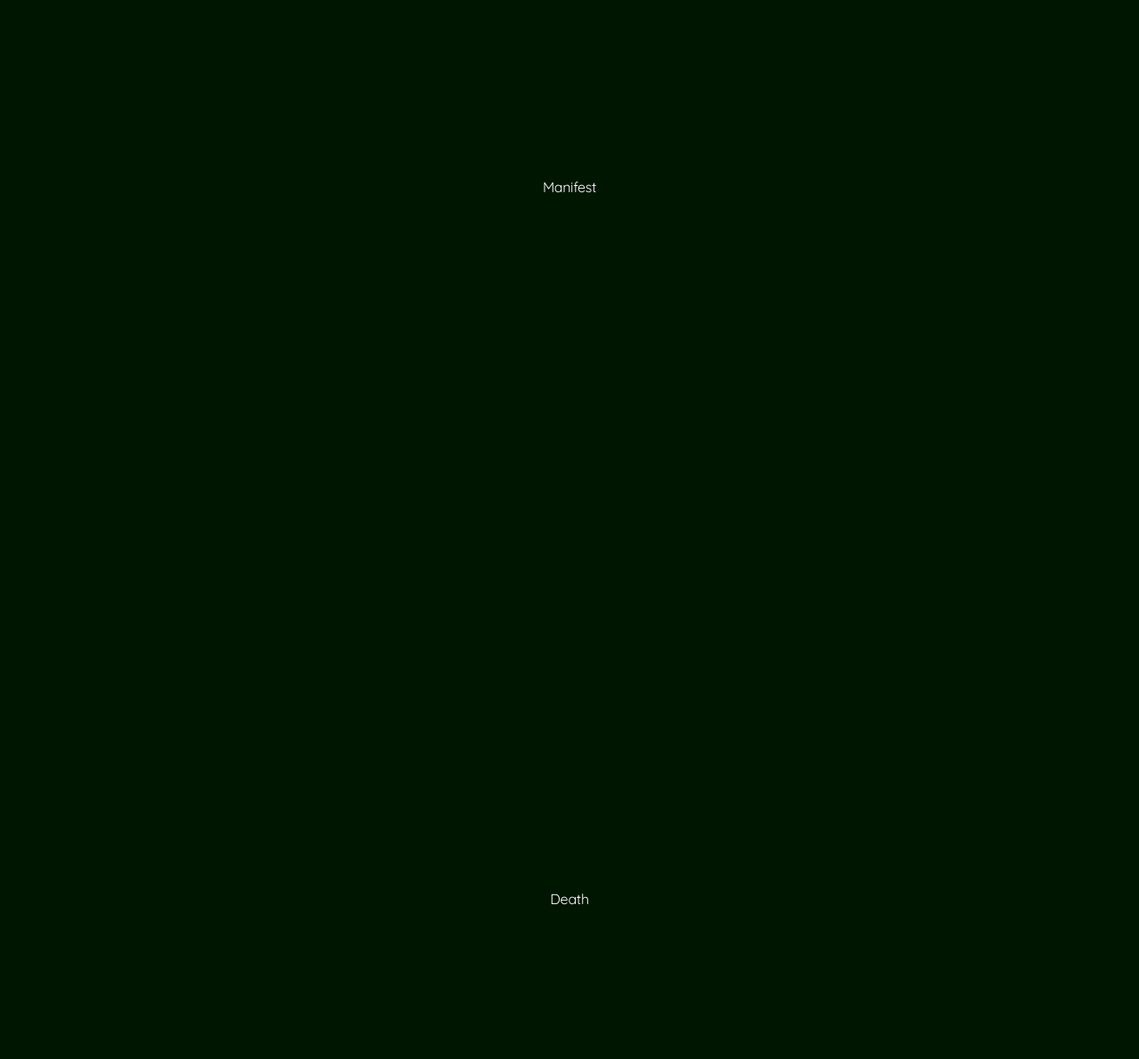
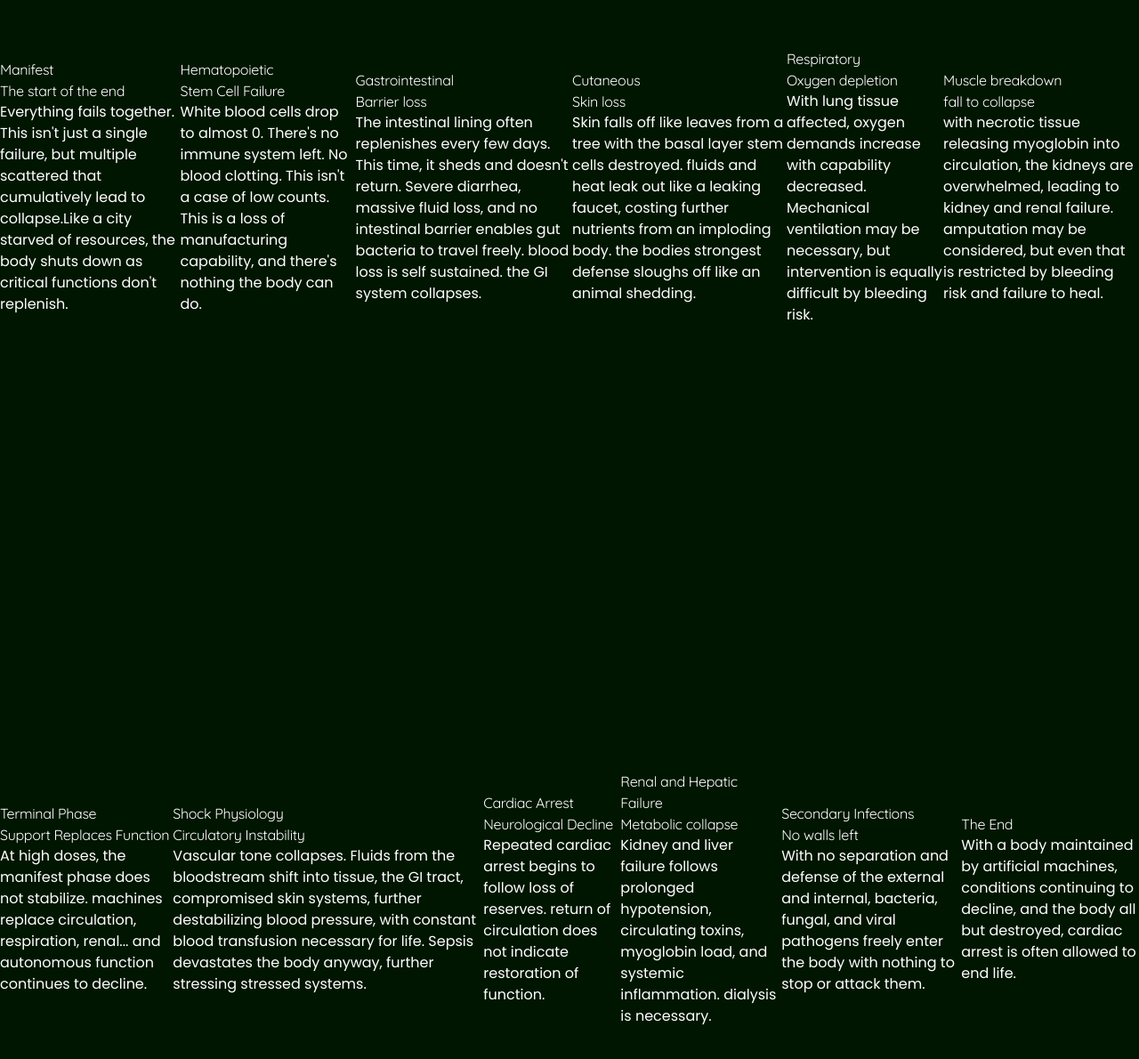
Before and after one commit to Jsanthosh6107/decay, a Next.js app: page /MainSite in a window 1280 px wide. Shown: the part 4990-6180 px from the top of the page at 89% size. Built offline with nearby package versions, Linux system fonts and the light colour scheme.

Commit message:
Unrevised Copy added

```diff
--- a/src/components/sections/Death.tsx
+++ b/src/components/sections/Death.tsx
@@ -4,7 +4,54 @@ export default function Death() {
       id="death"
       className="min-h-screen flex items-center justify-center"
     >
-      <h1>Death</h1>
+
+      <div>
+        <div>
+          <h2>Terminal Phase</h2>
+          <h3>Support Replaces Function</h3>
+          <p>At high doses, the manifest phase does not stabilize. machines replace circulation, respiration, renal... and autonomous function continues to decline.</p>
+        </div>
+      </div>
+
+      <div>
+        <div>
+          <h2>Shock Physiology</h2>
+          <h3>Circulatory Instability</h3>
+          <p>Vascular tone collapses. Fluids from the bloodstream shift into tissue, the GI tract, compromised skin systems, further destabilizing blood pressure, with constant blood transfusion necessary for life. Sepsis devastates the body anyway, further stressing stressed systems.</p>
+        </div>
+      </div>
+
+      <div>
+        <div>
+          <h2>Cardiac Arrest</h2>
+          <h3>Neurological Decline</h3>
+          <p>Repeated cardiac arrest begins to follow loss of reserves. return of circulation does not indicate restoration of function.</p>
+        </div>
+      </div>
+
+      <div>
+        <div>
+          <h2>Renal and Hepatic Failure</h2>
+          <h3>Metabolic collapse</h3>
+          <p>Kidney and liver failure follows prolonged hypotension, circulating toxins, myoglobin load, and systemic inflammation. dialysis is necessary.</p>
+        </div>
+      </div>
+
+      <div>
+        <div>
+          <h2>Secondary Infections</h2>
+          <h3>No walls left</h3>
+          <p>With no separation and defense of the external and internal, bacteria, fungal, and viral pathogens freely enter the body with nothing to stop or attack them.</p>
+        </div>
+      </div>
+
+      <div>
+        <div>
+          <h2>The End</h2>
+          <p>With a body maintained by artificial machines, conditions continuing to decline, and the body all but destroyed, cardiac arrest is often allowed to end life.</p>
+        </div>
+      </div>
+
     </section>
   )
 }
--- a/src/components/sections/Manifest.tsx
+++ b/src/components/sections/Manifest.tsx
@@ -4,7 +4,54 @@ export default function Manifest() {
       id="manifest"
       className="min-h-screen flex items-center justify-center"
     >
-      <h1>Manifest</h1>
+      <div>
+        <div>
+          <h2>Manifest</h2>
+          <h3>The start of the end</h3>
+          <p>Everything fails together. This isn't just a single failure, but multiple scattered that cumulatively lead to collapse.Like a city starved of resources, the body shuts down as critical functions don't replenish.</p>
+        </div>
+      </div>
+
+      <div>
+        <div>
+          <h2>Hematopoietic</h2>
+          <h3>Stem Cell Failure</h3>
+          <p>White blood cells drop to almost 0. There's no immune system left. No blood clotting. This isn't a case of low counts. This is a loss of manufacturing capability, and there's nothing the body can do.</p>
+        </div>
+      </div>
+
+      <div>
+        <div>
+          <h2>Gastrointestinal</h2>
+          <h3>Barrier loss</h3>
+          <p>The intestinal lining often replenishes every few days. This time, it sheds and doesn't return. Severe diarrhea, massive fluid loss, and no intestinal barrier enables gut bacteria to travel freely. blood loss is self sustained. the GI system collapses. </p>
+        </div>
+      </div>
+
+      <div>
+        <div>
+          <h2>Cutaneous</h2>
+          <h3>Skin loss</h3>
+          <p>Skin falls off like leaves from a tree with the basal layer stem cells destroyed. fluids and heat leak out like a leaking faucet, costing further nutrients from an imploding body. the bodies strongest defense sloughs off like an animal shedding.</p>
+        </div>
+      </div>
+
+      <div>
+        <div>
+          <h2>Respiratory</h2>
+          <h3>Oxygen depletion</h3>
+          <p>With lung tissue affected, oxygen demands increase with capability decreased. Mechanical ventilation may be necessary, but intervention is equally difficult by bleeding risk.</p>
+        </div>
+      </div>
+
+      <div>
+        <div>
+          <h2>Muscle breakdown</h2>
+          <h3>fall to collapse</h3>
+          <p>with necrotic tissue releasing myoglobin into circulation, the kidneys are overwhelmed, leading to kidney and renal failure. amputation may be considered, but even that is restricted by bleeding risk and failure to heal.</p>
+        </div>
+      </div>
+
     </section>
   )
 }
```
